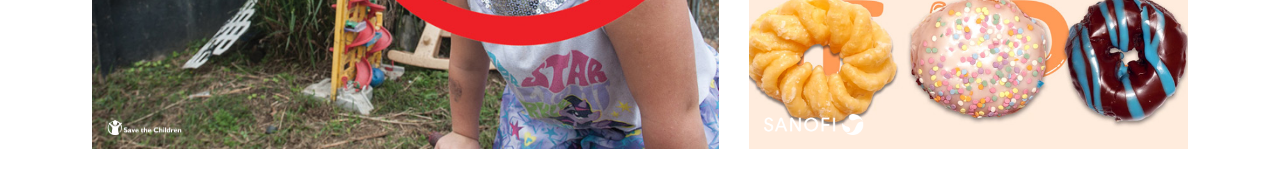
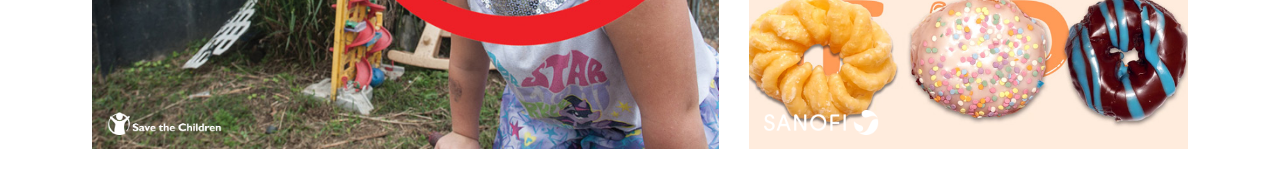
Before and after one commit to havashealthplus/havashealthplus.github.io, a Jekyll site: the page built from about/index.html, in a window 1280 px wide. Shown: the part 1785-1961 px from the top of the page. Built offline with Jekyll 4.4.1, drawn with Linux system fonts in a browser that asks for light colours; some web fonts are replaced.

Commit message:
clients
+ zantac and stc logo sizes

```diff
--- a/about/index.html
+++ b/about/index.html
@@ -52,14 +52,14 @@ section: about
 			<div class="col-12 col-small-6 col-medium-7">
 				<div class="client" id="stc">
 					<div class="client_logo">
-						<img src="../images/clients/stc-logo.png" width="75px;" alt="Save the Children">
+						<img src="../images/clients/stc-logo.png" width="115px;" alt="Save the Children">
 					</div>
 				</div>
 			</div>
 			<div class="col-12 col-small-6 col-medium-5">
 				<div class="client" id="zantac">
 					<div class="client_logo">
-						<img src="../images/clients/zantac-logo.png" width="100px;" alt="Amgen">
+						<img src="../images/clients/zantac-logo.png" width="115px;" alt="Amgen">
 					</div>
 				</div>
 			</div>
```
